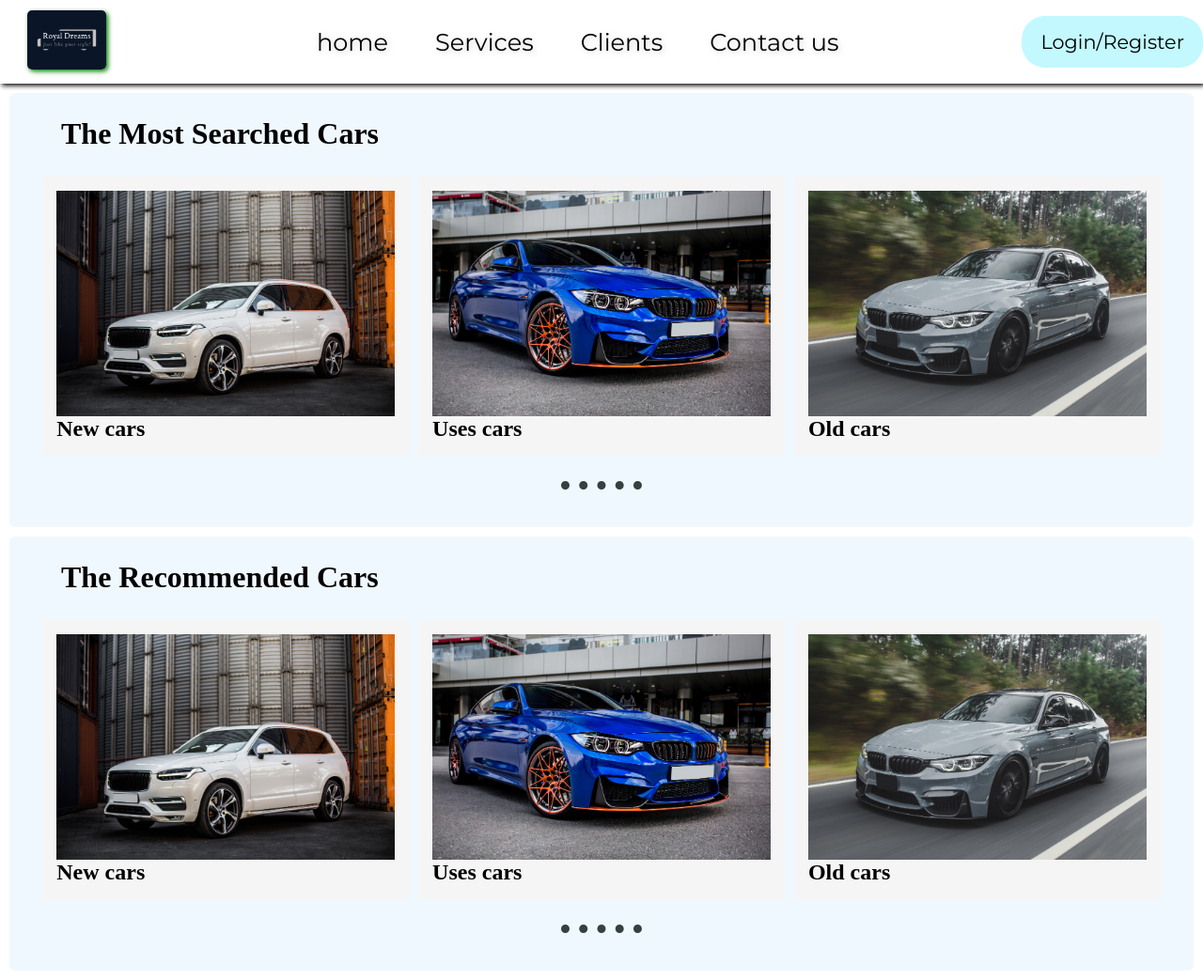
After one commit to neelpatel48/car-website, a PHP site: page /services.html in a window 1280 px wide. The commit adds this page. Shown: the whole page at 94% size. Run offline with PHP 8.4, Linux system fonts and the light colour scheme.

Commit message:
update nav

```diff
--- /dev/null
+++ b/css/services.css
@@ -0,0 +1,196 @@
+* {
+    margin: 0px;
+    padding: 0px;
+}
+
+/* navigation section */
+#navbar {
+    display: flex;
+    justify-content: space-between;
+    align-items: center;
+    width: 100%;
+    height: 100%;
+    position: sticky;
+    top: 0px;
+}
+
+#navbar::before {
+    content: "";
+    background-color: white;
+    position: absolute;
+    width: 100%;
+    height: 100%;
+    z-index: -1;
+    opacity: 1;
+    box-shadow: 2px 2px 5px black;
+}
+
+#logo {
+    margin: 5px 14px;
+
+}
+
+#logo img {
+    margin: 6px 15px;
+    height: 63px;
+    border-radius: 5px;
+    box-shadow: 2px 2px 5px green;
+
+}
+
+#leftnav {
+    display: flex;
+
+
+}
+
+#leftnav li {
+    list-style: none;
+    font-size: 1.6rem;
+    text-shadow: 2px 2px 7px lightgrey;
+}
+
+#leftnav li a {
+    display: block;
+    padding: 3px 25px;
+    text-decoration: none;
+    color: black;
+    font-family: 'Montserrat', sans-serif;
+}
+
+#leftnav li a:hover {
+    color: lightblue;
+    text-decoration: overline;
+}
+
+#rightnav {
+    display: flex;
+}
+
+#rightnav button {
+    padding: 15px 20px;
+    border-radius: 25px;
+    border: none;
+    cursor: pointer;
+    font-size: 1.3rem;
+    font-family: 'Montserrat', sans-serif;
+    background-color: #C3F8FF;
+    color: rgb(0, 0, 0);
+}
+
+#rightnav button:hover {
+    background-color: cyan;
+}
+
+/* services section */
+#services-container {
+    padding-top: 15px;
+    border: none;
+    margin: 10px;
+    padding: 15px;
+    border-radius: 6px;
+    background-color: aliceblue;
+}
+
+.first {
+    font-size: 2rem;
+    padding-left: 30px;
+    margin: 10px;
+}
+
+#services {
+    margin: 25px 30px;
+    display: flex;
+    justify-content: center;
+
+}
+
+#services .box {
+    border: none;
+    padding: 15px;
+    margin: 2px 5px;
+    background-color: whitesmoke;
+}
+
+.box:hover {
+    box-shadow: 0px 2px 1px 1px rgba(0, 0, 0, 0.3);
+}
+
+#services img {
+    padding: 0px;
+    height: 15rem;
+    margin: auto;
+    display: block;
+}
+
+#services p {
+    font-family: 'Montserrat', sans-serif;
+}
+
+hr {
+    border: none;
+    border-top: dotted;
+    width: 6%;
+    border-width: 8px;
+    margin: auto;
+    color: #324141;
+    padding-bottom: 15px;
+
+}
+
+/* service section-2 */
+#services-container-2 {
+    padding-top: 15px;
+    border: none;
+    margin: 10px;
+    padding: 15px;
+    border-radius: 6px;
+    background-color: aliceblue;
+}
+
+.first-2 {
+    font-size: 2rem;
+    padding-left: 30px;
+    margin: 10px;
+}
+
+
+#services-2 {
+    margin: 25px 30px;
+    display: flex;
+    justify-content: center;
+
+}
+
+
+#services-2 .box-2 {
+    border: none;
+    padding: 15px;
+    margin: 2px 5px;
+    background-color: whitesmoke;
+}
+
+.box-2:hover {
+    box-shadow: 0px 2px 2px 1px rgba(0, 0, 0, 0.5);
+}
+
+#services-2 img {
+    padding: 0px;
+    height: 15rem;
+    margin: auto;
+    display: block;
+}
+
+#services-2 p {
+    font-family: 'Montserrat', sans-serif;
+}
+
+hr {
+    border: none;
+    border-top: dotted;
+    width: 7%;
+    border-width: 9px;
+    margin: 10px auto;
+    color: #324141;
+
+}
--- /dev/null
+++ b/services.html
@@ -0,0 +1,83 @@
+<!DOCTYPE html>
+<html lang="en">
+
+<head>
+    <meta charset="UTF-8">
+    <meta http-equiv="X-UA-Compatible" content="IE=edge">
+    <meta name="viewport" content="width=device-width, initial-scale=1.0">
+    <link rel="stylesheet" href="css/services.css">
+    <link href="https://fonts.googleapis.com/css2?family=Montserrat&display=swap" rel="stylesheet">
+    <link rel="stylesheet"
+        href="https://cdn.jsdelivr.net/npm/@fortawesome/fontawesome-free@6.2.0/css/fontawesome.min.css"
+        integrity="sha384-z4tVnCr80ZcL0iufVdGQSUzNvJsKjEtqYZjiQrrYKlpGow+btDHDfQWkFjoaz/Zr" crossorigin="anonymous">
+    <title>services</title>
+</head>
+
+<body>
+    <nav id="navbar">
+        <div id="logo">
+            <img src="img/car.png" alt=" logo">
+
+        </div>
+
+        <ul id="leftnav">
+            <li class=" item"><a href="index.html">home </a></li>
+            <li class="item"><a href="services.html">Services</a></li>
+            <li class="item"><a href="client.html">Clients</a></li>
+            <li class="item"><a href="#contact">Contact us</a></li>
+        </ul>
+
+        <ul id="rightnav">
+
+            <a href="login.html" data-target="#login" toggle="model">
+                <button>Login/Register</button>
+            </a>
+        </ul>
+
+    </nav>
+
+    <section id="services-container">
+        <h1 class="first">The Most Searched Cars</h1>
+        <div id="services">
+            <div class="box">
+                <img src="img/white-offroader-jeep-parking.jpg" alt="car">
+                <h2 class="h-secondary center">New cars</h2>
+            </div>
+
+            <div class="box">
+                <img src="img/blue-sport-sedan-parked-yard.jpg" alt="car">
+                <h2 class="h-secondary center">Uses cars</h2>
+            </div>
+
+            <div class="box">
+                <img src="img/silver-metallic-color-sport-sedan-road.jpg" alt="car">
+                <h2 class="h-secondary center">Old cars</h2>
+            </div>
+        </div>
+        <hr>
+    </section>
+
+    <section id="services-container-2">
+        <h1 class="first-2">The Recommended Cars</h1>
+        <div id="services-2">
+            <div class="box-2">
+                <img src="img/white-offroader-jeep-parking.jpg" alt="car">
+                <h2 class="h-secondary center">New cars</h2>
+            </div>
+
+            <div class="box-2">
+                <img src="img/blue-sport-sedan-parked-yard.jpg" alt="car">
+                <h2 class="h-secondary center">Uses cars</h2>
+            </div>
+
+            <div class="box-2">
+                <img src="img/silver-metallic-color-sport-sedan-road.jpg" alt="car">
+                <h2 class="h-secondary center">Old cars</h2>
+            </div>
+        </div>
+        <hr>
+    </section>
+
+</body>
+
+</html>
```
Also changed, not shown: client.html (added, +58 -0 lines), css/client.css (added, +118 -0 lines), css/style.css (+6 -164 lines), index.html (+5 -75 lines).
